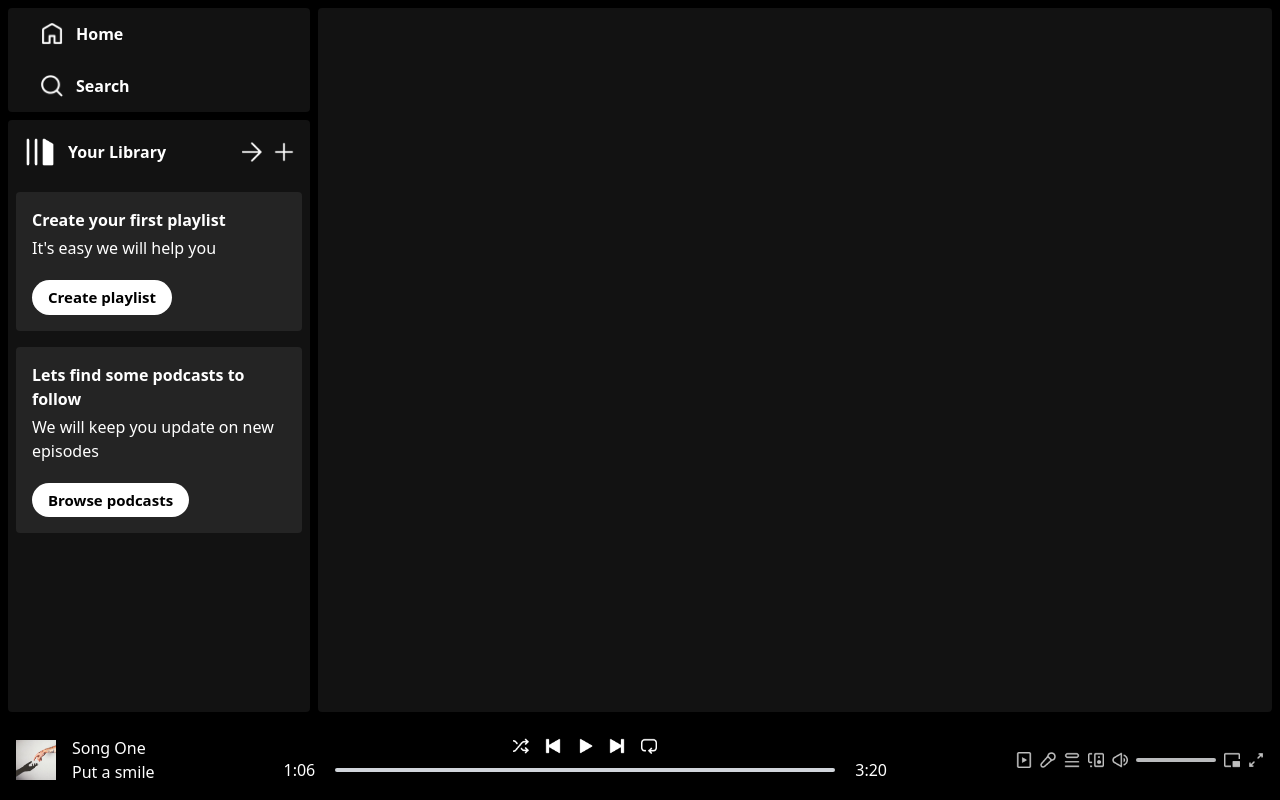
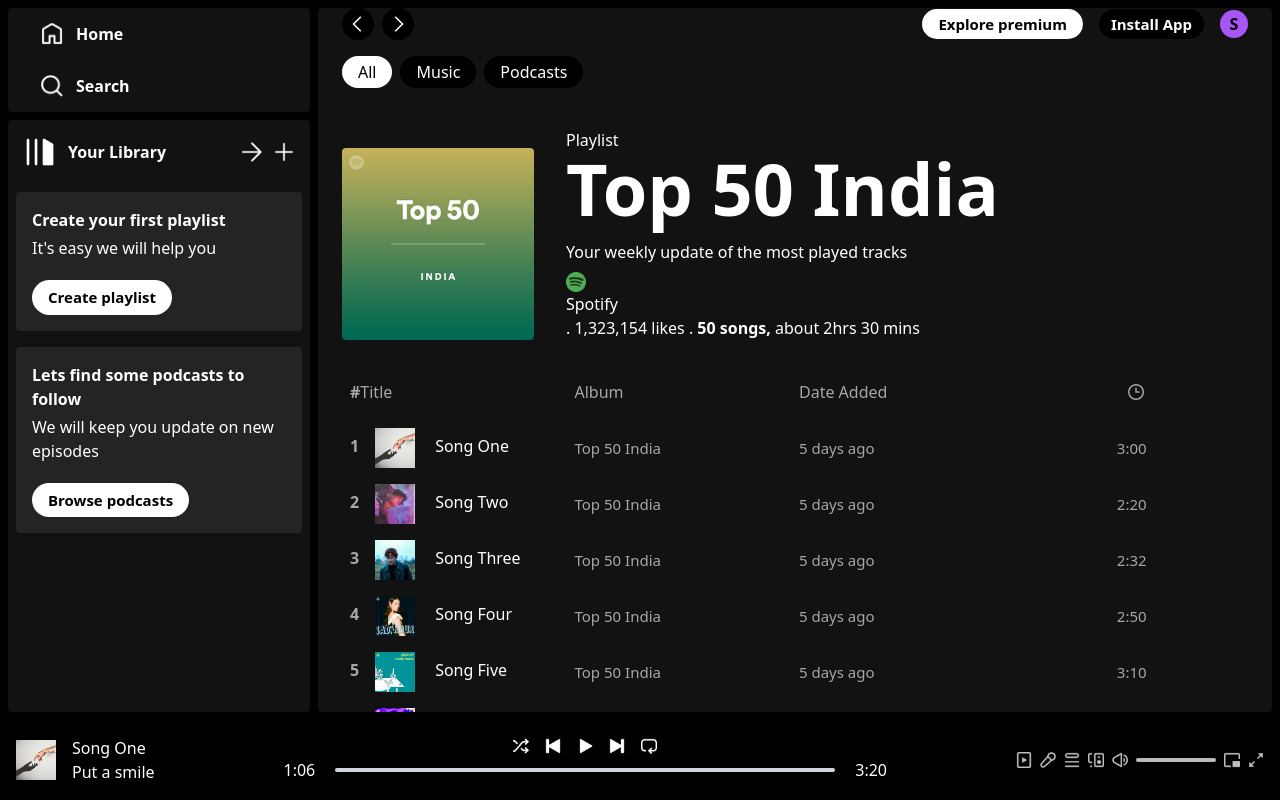
Before and after one commit to codieSam/spotify-clone, a React (Vite) app: page /album/1 in a window 1280 px wide. Built offline with nearby package versions, Linux system fonts and the light colour scheme.

Commit message:
Worked on DisplayAlbum component

```diff
--- a/src/components/AlbumItem.jsx
+++ b/src/components/AlbumItem.jsx
@@ -1,8 +1,14 @@
 import React from "react";
+import { useNavigate } from "react-router-dom";
 
 function AlbumItem({ image, name, desc, id }) {
+  const navigate = useNavigate();
+
   return (
-    <div className="min-w-[180px] p-2 px-3 rounded cursor-pointer hover:bg-[#ffffff26]">
+    <div
+      onClick={() => navigate(`/album/${id}`)}
+      className="min-w-[180px] p-2 px-3 rounded cursor-pointer hover:bg-[#ffffff26]"
+    >
       <img className="rounded " src={image} alt="" />
       <p className="font-bold mt-2 mb-1">{name}</p>
       <p className="text-slate-200 text-sm">{desc}</p>
--- a/src/components/Display.jsx
+++ b/src/components/Display.jsx
@@ -1,12 +1,14 @@
 import React from "react";
 import { Route, Routes } from "react-router-dom";
 import DisplayHome from "../components/DisplayHome";
+import DisplayAlbum from "./DisplayAlbum";
 
 function Display() {
   return (
     <div className="w-[100%] m-2 px-6 rounded bg-[#121212] text-white overflow-auto lg:w-[75%] ml-0">
       <Routes>
         <Route path="/" element={<DisplayHome />} />
+        <Route path="/album/:id" element={<DisplayAlbum />} />
       </Routes>
     </div>
   );
--- /dev/null
+++ b/src/components/DisplayAlbum.jsx
@@ -0,0 +1,59 @@
+import React from "react";
+import Navbar from "./Navbar";
+import { useParams } from "react-router-dom";
+import { albumsData, assets, songsData } from "../assets/assets";
+
+function DisplayAlbum() {
+  const { id } = useParams();
+  const albumData = albumsData[id];
+
+  return (
+    <>
+      <Navbar />
+      <div className="mt-10 flex gap-8 flex-col md:flex-row md:items-end">
+        <img className="w-48 rounded" src={albumData.image} alt="" />
+        <div className="flex flex-col">
+          <p>Playlist</p>
+          <h2 className="text-5xl font-bold mb-4 md:text-7xl">
+            {albumData.name}
+          </h2>
+          <h4>{albumData.desc}</h4>
+          <p className="mt-1">
+            <img
+              className="inline-block w-5"
+              src={assets.spotify_logo}
+              alt=""
+            />
+            <p>Spotify</p>. 1,323,154 likes . <b>50 songs,</b> about 2hrs 30
+            mins
+          </p>
+        </div>
+      </div>
+      <div className="grid grid-cols-3 sm:grid-cols-4 mt-10 mb-4 pl-2 text-[#a7a7a7]">
+        <p>
+          <b className="mr -">#</b>Title
+        </p>
+        <p>Album</p>
+        <p className="hidden sm:block">Date Added</p>
+        <img className="m-auto w-4" src={assets.clock_icon} alt="" />
+      </div>
+      {songsData.map((item, index) => (
+        <div
+          key={index}
+          className="grid grid-cols-3 sm:grid-cols-4 gap-2 p-2 items-center text-[#a7a7a7] hover:bg-[#ffffff2b] cursor-pointer"
+        >
+          <p className="text-white">
+            <b className="mr-4 text-[#a7a7a7]">{index + 1}</b>
+            <img className="inline w-10 mr-5" src={item.image} alt="" />
+            {item.name}
+          </p>
+          <p className="text-[15px]">{albumData.name}</p>
+          <p className="text-[15px] hidden sm:block">5 days ago</p>
+          <p className="text-[15px] m-auto">{item.duration}</p>
+        </div>
+      ))}
+    </>
+  );
+}
+
+export default DisplayAlbum;
```
